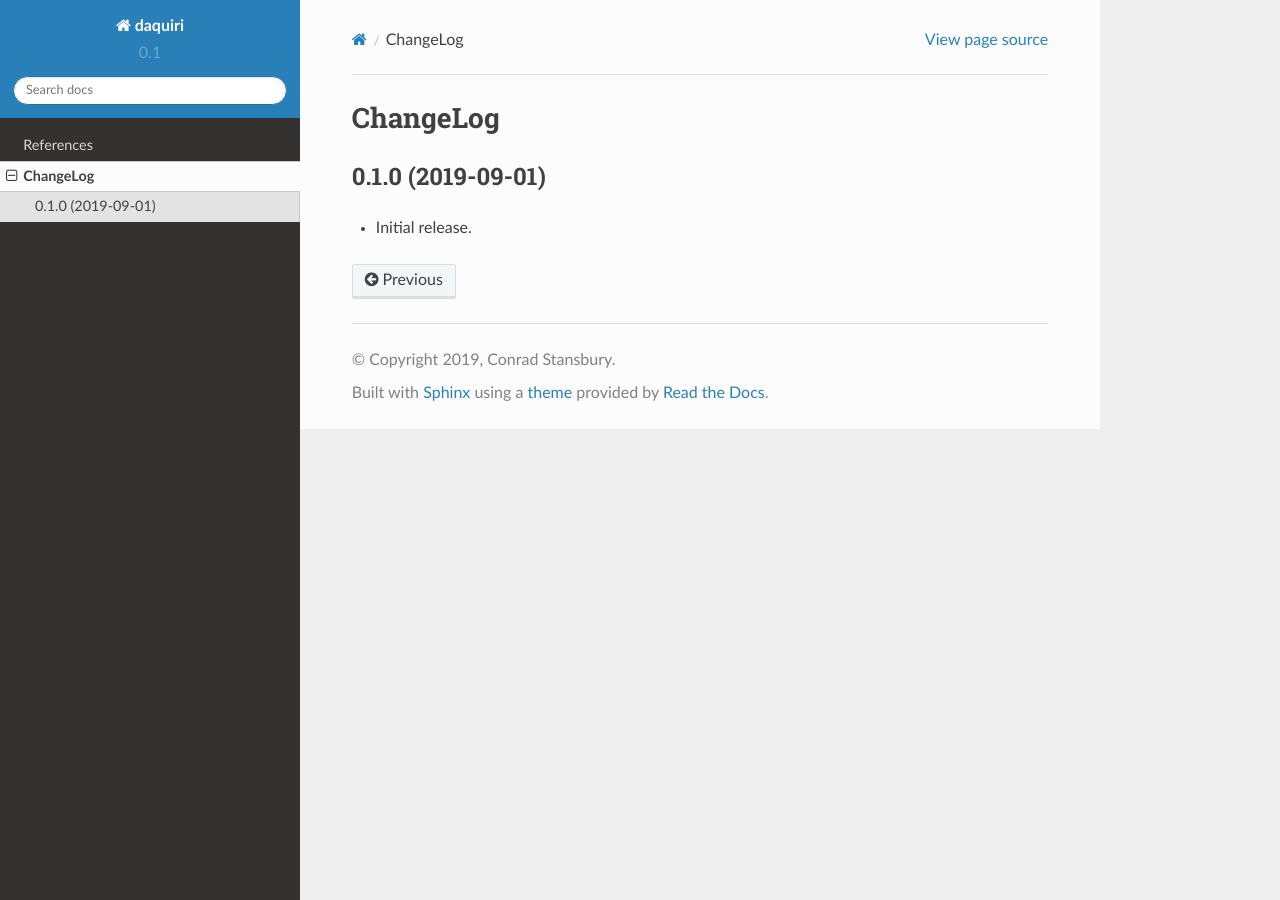
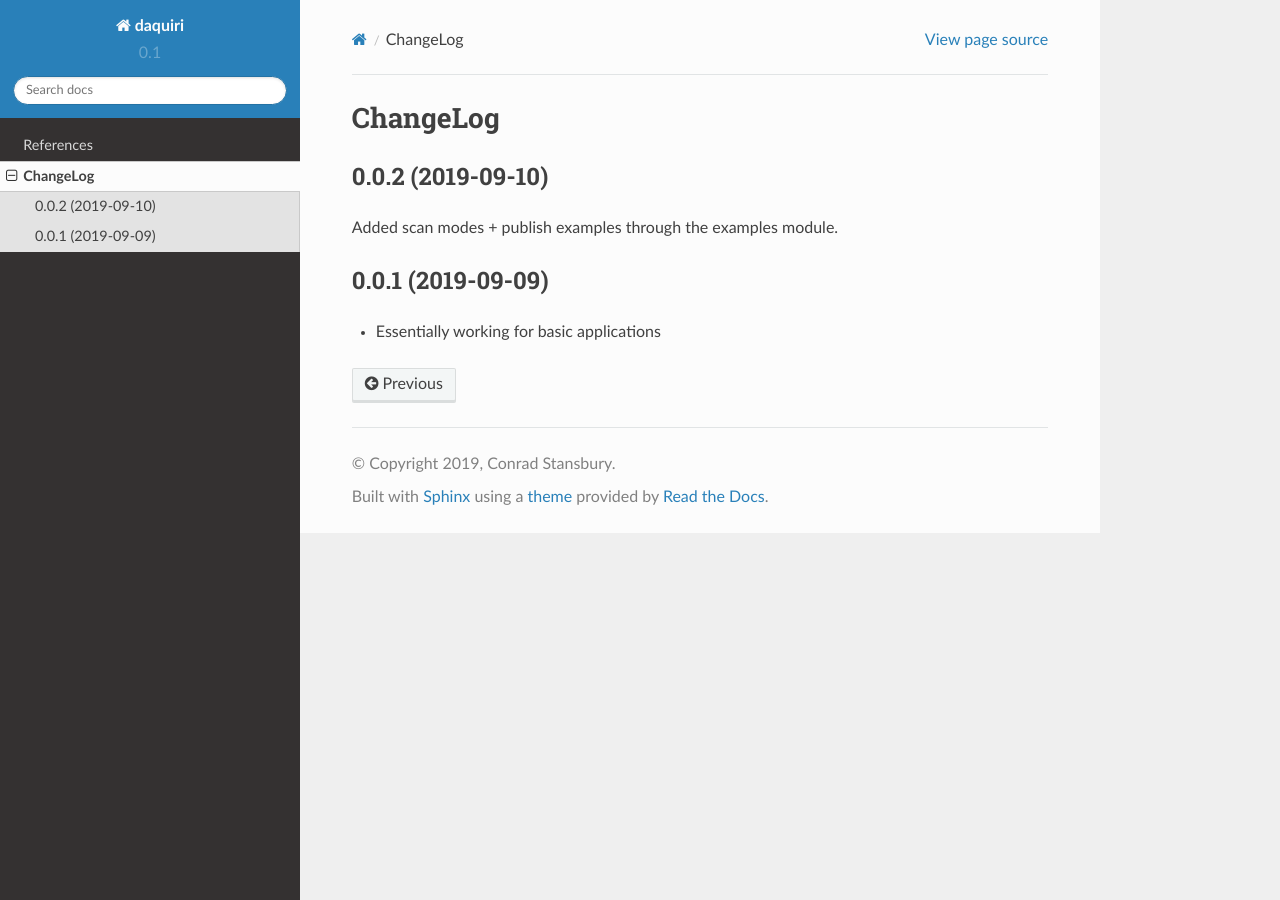
Before and after one commit to chstan/autodiDAQt, a Sphinx documentation site: the page built from docs/source/CHANGELOG.rst, in a window 1280 px wide. Built offline with Sphinx 7.4.7 and the Read the Docs theme 2.0.0, drawn with Linux system fonts in a browser that asks for light colours.

Commit message:
0.0.1 -> 0.0.2

```diff
--- a/daquiri/version.py
+++ b/daquiri/version.py
@@ -1 +1 @@
-VERSION = '0.0.1'
+VERSION = '0.0.2'
--- a/docs/source/CHANGELOG.rst
+++ b/docs/source/CHANGELOG.rst
@@ -1,7 +1,12 @@
 ChangeLog
 =========
 
-0.1.0 (2019-09-01)
+0.0.2 (2019-09-10)
 ------------------
 
-* Initial release.
+Added scan modes + publish examples through the examples module.
+
+0.0.1 (2019-09-09)
+------------------
+
+* Essentially working for basic applications
```
Also changed, not shown: README.rst (+15 -1 lines).
